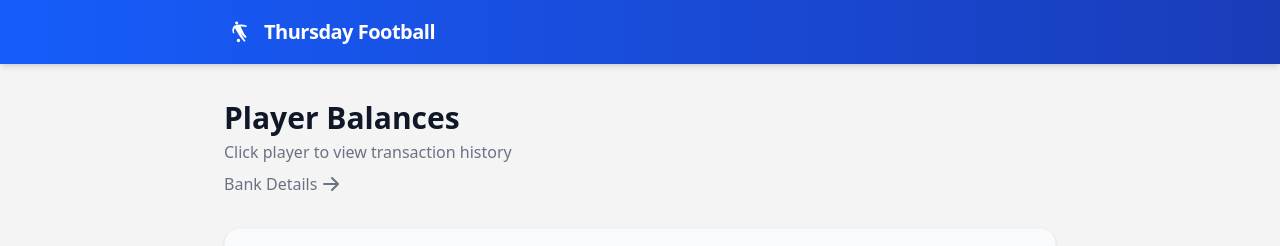
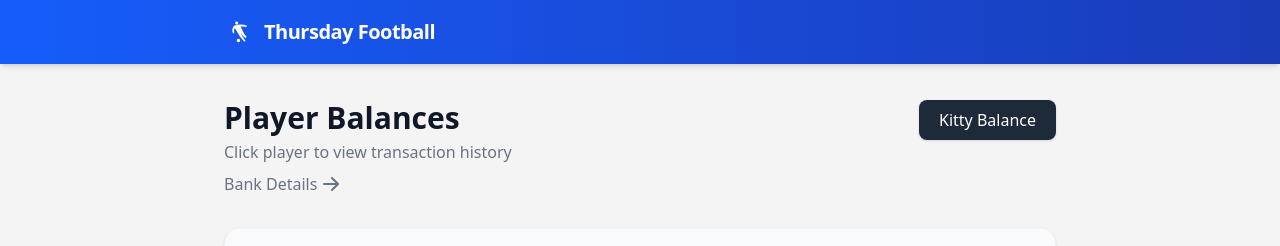
Before and after one commit to dsfinancecode/Football-Tracker, a Next.js app: page / in a window 1280 px wide. Shown: the top 246 px of the page. Built offline with nearby package versions, Linux system fonts and the light colour scheme; no server answers; the database is empty.

Commit message:
kity add to home

```diff
--- a/src/app/page.tsx
+++ b/src/app/page.tsx
@@ -53,6 +53,7 @@ export default async function Home() {
 
   return (
     <div className="max-w-4xl mx-auto p-4 md:p-8 space-y-8">
+      <div className="flex items-start justify-between">
         <div>
           <h1 className="text-3xl font-bold text-gray-900 pt-1">Player Balances</h1>
           <p className="text-gray-500 mt-1">Click player to view transaction history</p>
@@ -64,6 +65,10 @@ export default async function Home() {
             <svg xmlns="http://www.w3.org/2000/svg" className="h-5 w-5 ml-1" viewBox="0 0 20 20" fill="currentColor">
               <path fillRule="evenodd" d="M10.293 3.293a1 1 0 011.414 0l6 6a1 1 0 010 1.414l-6 6a1 1 0 01-1.414-1.414L14.586 11H3a1 1 0 110-2h11.586l-4.293-4.293a1 1 0 010-1.414z" clipRule="evenodd" />
             </svg>
+          </Link>
+        </div>
+        <Link href="/kitty" className="px-5 py-2 bg-gray-800 text-white font-medium rounded-lg hover:bg-gray-900 transition-colors shadow-sm mt-1 shrink-0">
+          Kitty Balance
         </Link>
       </div>
 
```
Lines whose indentation alone changed are shown as unchanged.
